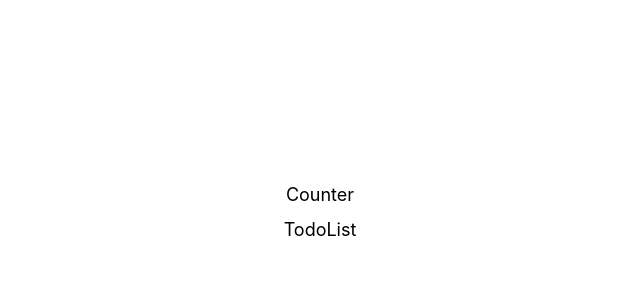
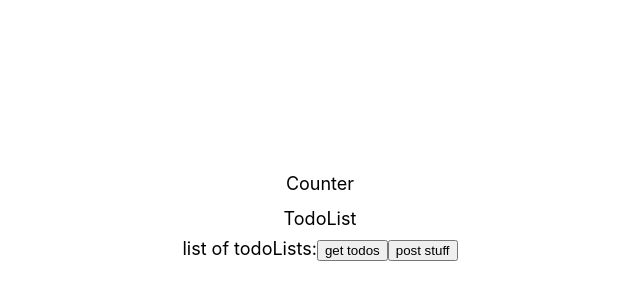
Before and after one commit to viktoriabakun/mobx-practice, a React (Create React App) app: page / in a window 1280 px wide. Shown: the part 186-486 px from the top of the page, without its empty margins (320-960 px from the left). Built offline with nearby package versions, Linux system fonts and the light colour scheme.

Commit message:
test:
add mockend.json

```diff
--- a/src/pages/home/index.tsx
+++ b/src/pages/home/index.tsx
@@ -1,9 +1,37 @@
 import type { FC } from 'react';
-import React from 'react';
+import React, { useCallback, useState } from 'react';
 import { Link } from 'react-router-dom';
 import './styles.css';
 
-const Home: FC = () => (
+const Home: FC = () => {
+  const [todos, setTodos] = useState();
+
+  const getRes = useCallback(async () => {
+    await fetch('https://crudcrud.com/api/2c93691a3b514470a449d1ef670f7628/stuff')
+      .then((response) => response.json())
+      .then((json) => setTodos(json));
+  }, []);
+
+  const postStuff = useCallback(async () => {
+    await fetch('https://crudcrud.com/api/2c93691a3b514470a449d1ef670f7628/stuff', {
+      // Adding method type
+      method: 'POST',
+
+      // Adding body or contents to send
+      body: JSON.stringify({
+        title: 'foo',
+        body: 'bar',
+        id: 1,
+      }),
+
+      // Adding headers to the request
+      headers: {
+        'Content-type': 'application/json; charset=UTF-8',
+      },
+    });
+  }, []);
+
+  return (
     <div className="homeContainer">
       <Link className="link" to="/counter">
         Counter
@@ -11,7 +39,18 @@ const Home: FC = () => (
       <Link className="link" to="todo">
         TodoList
       </Link>
+      <div>
+        list of todoLists:
+        <button type="button" onClick={getRes}>
+          get todos
+        </button>
+        <button type="button" onClick={postStuff}>
+          post stuff
+        </button>
+        <div>{todos}</div>
+      </div>
     </div>
   );
+};
 
 export default Home;
```
Also changed, not shown: .mockend.json (added). Lines whose indentation alone changed are shown as unchanged.
